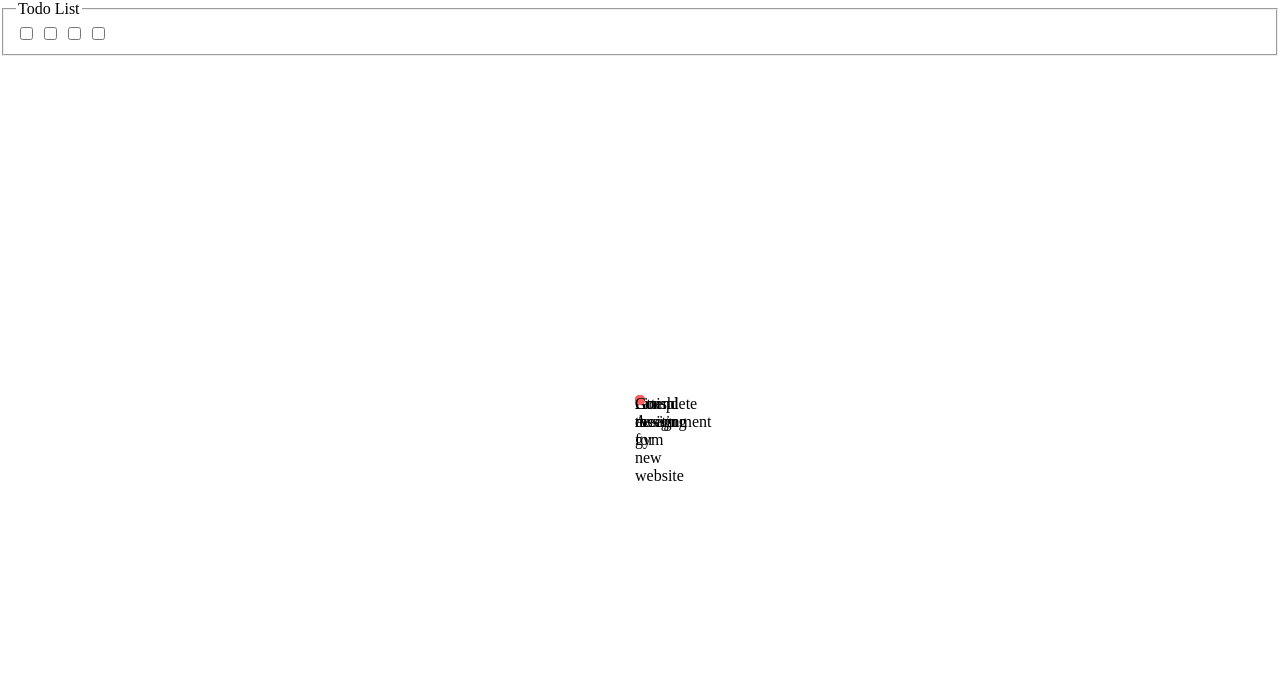
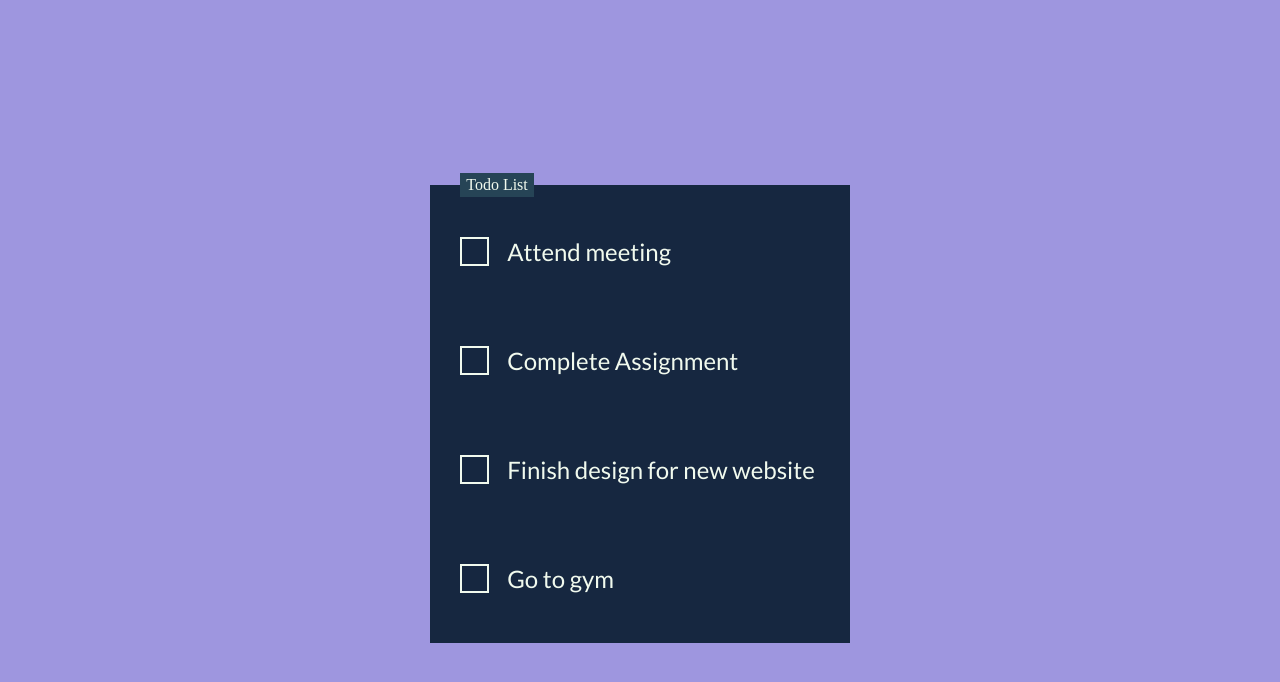
Before and after one commit to MdAshim/Web-page, a plain HTML site: page Index.html in a window 1280 px wide. Drawn offline with Linux system fonts and the light colour scheme.

Commit message:
Update styles.css

```diff
--- a/styles.css
+++ b/styles.css
@@ -1,72 +1,75 @@
-body{
-  margin: 0;
-  padding: 0;
-  background: #fff;
+@import url("https://fonts.googleapis.com/css?family=Lato:400,400i,700");
+body {
+  display: flex;
+  justify-content: center;
+  align-items: center;
+  height: 100vh;
+  background: #9e96df;
 }
 
-.clock{
+.todo-list {
+  display: flex;
+  flex-direction: column;
+  padding: 0 75px 10px 30px;
+  background: #162740;
+  border: transparent;
+}
+.todo-list .todo-list__title {
+  padding: 3px 6px;
+  color: #f1faee;
+  background-color: #264456;
+}
+.todo-list .todo-list__label {
+  display: flex;
+  align-items: center;
+  margin: 40px 0;
+  font-size: 24px;
+  font-family: Lato, sans-serif;
+  color: #f1faee;
+  cursor: pointer;
+}
+.todo-list .todo-list__label input[type=checkbox] {
+  opacity: 0;
+  -webkit-appearance: none;
+     -moz-appearance: none;
+          appearance: none;
+}
+.todo-list .todo-list__label input[type=checkbox] + .check {
   position: absolute;
+  width: 25px;
+  height: 25px;
+  border: 2px solid #f1faee;
+  transition: 0.2s;
+}
+.todo-list .todo-list__label input[type=checkbox]:checked + .check {
+  width: 25px;
+  height: 15px;
+  border-top: transparent;
+  border-right: transparent;
+  transform: rotate(-45deg);
+}
+.todo-list .todo-list__label input[type=checkbox] ~ span {
+  position: relative;
+  left: 40px;
+  white-space: nowrap;
+  transition: 0.5s;
+}
+.todo-list .todo-list__label input[type=checkbox] ~ span::before {
+  position: absolute;
+  content: "";
   top: 50%;
-  left: 50%;
-  transform: translate(-50%, -50%);
-  width: 200px;
-  height: 200px;
-  border: 15px solid #8a5fff;
-  border-radius: 50%;
-  background: url(face.png);
-  background-size: cover;
-  box-shadow: -2px 2px 0 #e23232,
-  inset 0 0 20px rgba(0, 0, 0, 0.5);
+  left: 0;
+  width: 100%;
+  height: 1px;
+  background: #f1faee;
+  transform: scaleX(0);
+  transform-origin: right;
+  transition: transform 0.5s;
 }
-.clock::before{
-  content: '';
-  position: absolute;
-  left: 50%;
-  width: 40%;
-  height: 6px;
-  background: #262626;
-  top: calc(50% - 3px);
-  border-radius: 3px;
-  animation: animate 4s linear infinite;
+.todo-list .todo-list__label input[type=checkbox]:checked ~ span {
+  color: #585b57;
+}
+.todo-list .todo-list__label input[type=checkbox]:checked ~ span::before {
+  transform: scaleX(1);
   transform-origin: left;
 }
-@keyframes animate {
-  0%{
-      transform: rotate(0deg);
-  }
-  100%{
-      transform: rotate(360deg);
-  }
-}
-.clock::after{
-  content: '';
-  position: absolute;
-  left: 50%;
-  width: 30%;
-  top: calc(50% - 3px);
-  border-radius: 3px;
-  height: 6px;
-  background: #262626;
-  animation: anime 60s linear infinite;
-  transform-origin: left;
-}
-@keyframes anime {
-  0%{
-      transform: rotate(-90deg);
-  }
-  100%{
-      transform: rotate(270deg);
-  }
-}
-span{
-  display: block;
-  position: absolute;
-  top: 50%;
-  left: 50%;
-  transform: translate(-50%, -50%);
-  width: 10px;
-  height: 10px;
-  background: #ff5f5f;
-  border-radius: 50%;
-  z-index: 1;
-}
```
